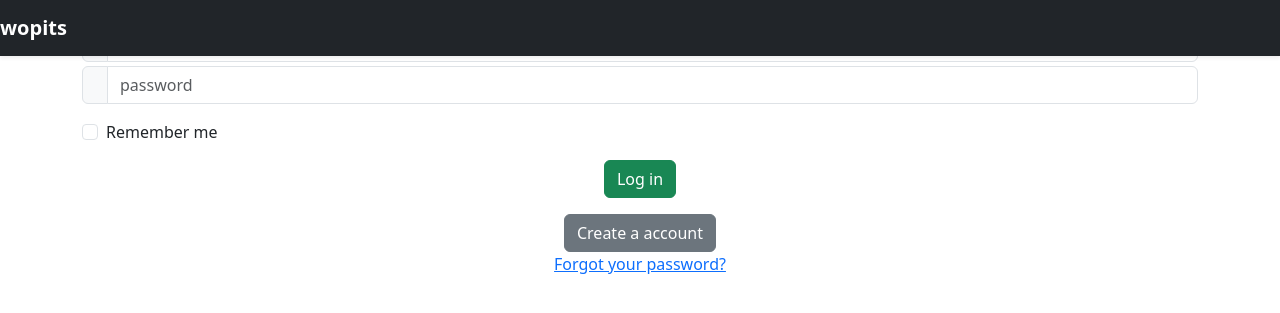
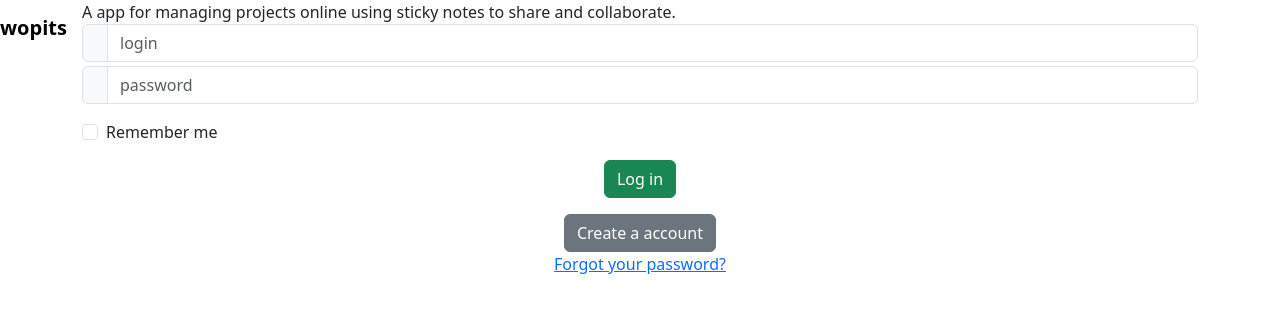
Before and after one commit to esaracco/wopits, a PHP site: page /login.php in a window 1280 px wide. Shown: the top 313 px of the page. Run offline with PHP 8.4, Linux system fonts and the light colour scheme; classes that the project's autoload settings leave out are loaded by file name; some libraries are stand-ins or nearby versions.

Commit message:
Fixed a navbar styles issue

```diff
--- a/www/index.php
+++ b/www/index.php
@@ -19,7 +19,7 @@
   <div id="msg-container" class="position-absolute top-0 start-50 translate-middle-x"></div>
 
   <!-- MENU main -->
-  <nav class="navbar navbar-expand-sm fixed-top navbar-expand-lg">
+  <nav class="navbar navbar-expand-sm fixed-top">
     <div id="umsg"><span class="wpt-badge">0</span></div>
     <a href="#" class="navbar-brand fw-bold"><i class="fas fa-user-circle fa-lg" id="account"></i><i class="fas fa-eye-slash fa-xs invisible-mode" title="<?=_("Invisible mode: sharing is not possible and no one can see you")?>"></i> | <i class="fas fa-power-off fa-xs" id="logout"></i></a>
     <button class="navbar-toggler" type="button" data-bs-toggle="collapse" data-bs-target="#main-menu" aria-controls="main-menu" aria-expanded="false"><i class="fas fa-ellipsis-v"></i></button>
--- a/www/login.php
+++ b/www/login.php
@@ -16,7 +16,7 @@
   <!-- MSG CONTAINER -->
   <div id="msg-container" class="position-fixed top-0 start-50 translate-middle-x"></div>
   <!-- MENU -->
-  <nav class="navbar bg-dark navbar-dark fixed-top navbar-expand-lg shadow-sm wopits">
+  <nav class="navbar navbar-expand-lg fixed-top wopits">
     <a href="#" class="navbar-brand fw-bold" data-action="about">wopits</a>
     <div class="themes">
     <?php foreach (WPT_THEMES as $theme) { ?>
```
